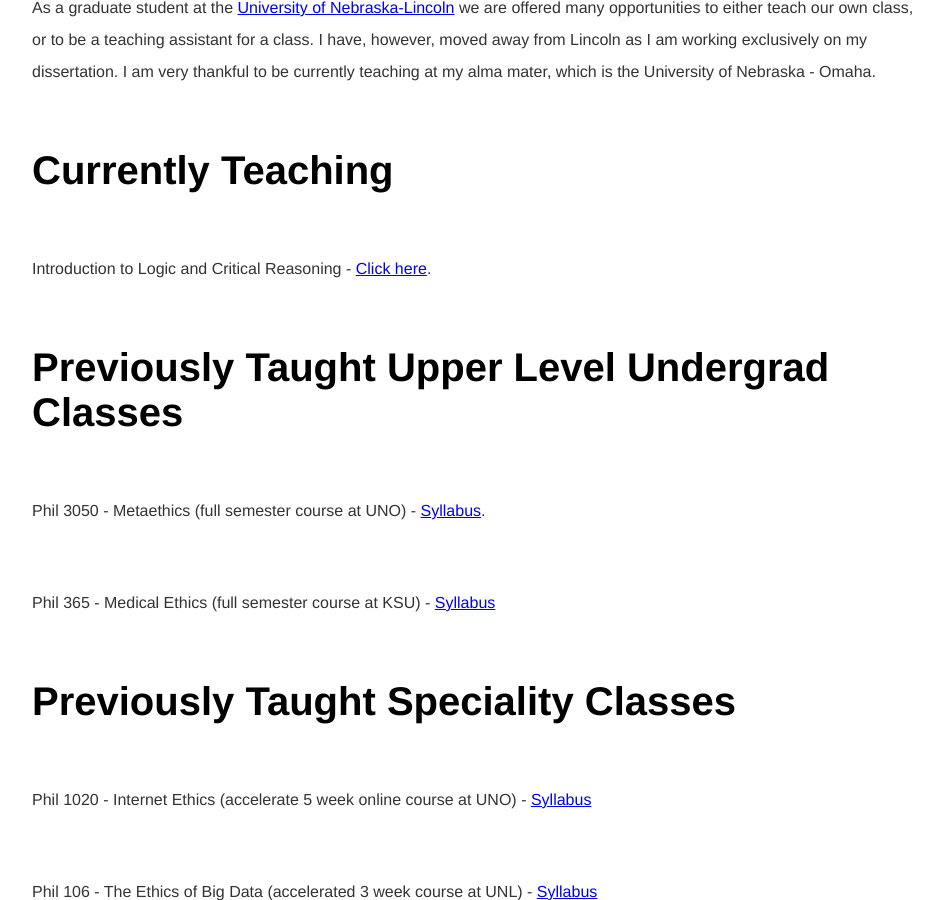
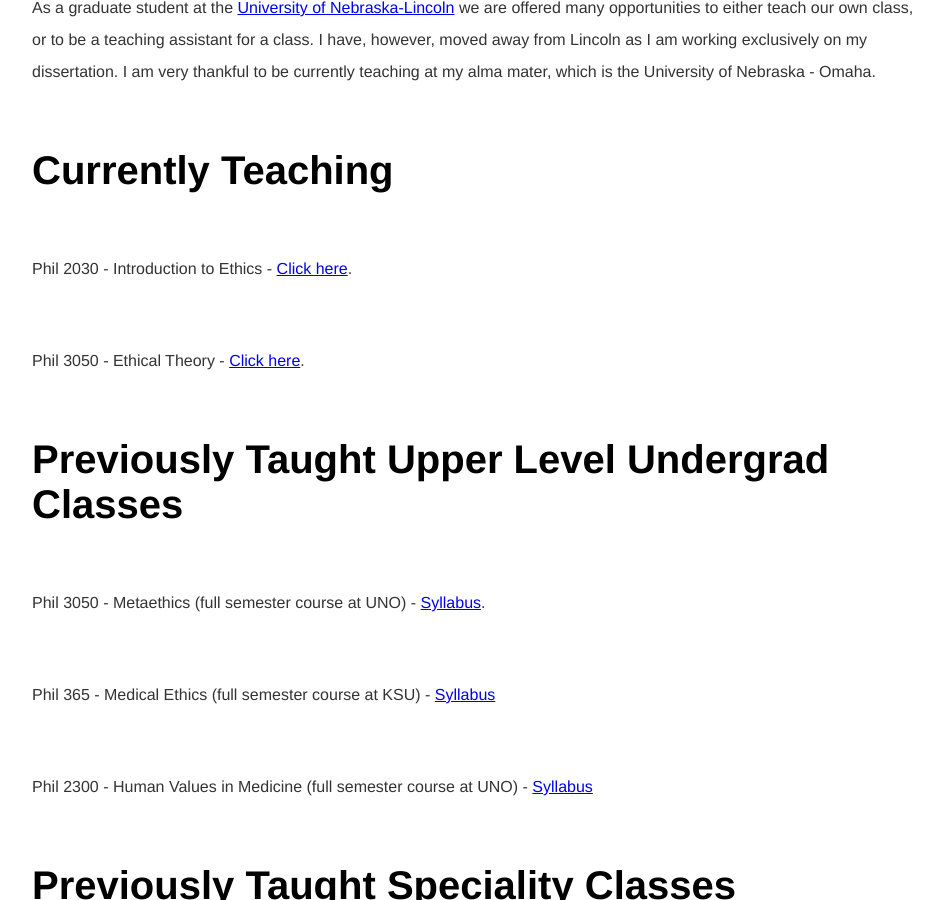
Before and after one commit to kevinjpatton/kevinjpatton.github.io, a Jekyll site: the page built from teaching/index.html, in a window 1280 px wide and 900 px high, scrolled down 219 px. Shown: the whole window, without its empty margins (160-1103 px from the left). Built offline with Jekyll 4.4.1, drawn with Linux system fonts in a browser that asks for light colours; Markdown is read by kramdown in place of the engine named in the settings.

Commit message:
Update index.html

```diff
--- a/teaching/index.html
+++ b/teaching/index.html
@@ -6,11 +6,14 @@
 <p>As a graduate student at the <a href="http://www.unl.edu/philosophy/graduate-students#patton" target="_blank">University of Nebraska-Lincoln</a>  we are offered many opportunities to either teach our own class, or to be a teaching assistant for a class.  I have, however, moved away from Lincoln as I am working exclusively on my dissertation.  I am very thankful to be currently teaching at my alma mater, which is the University of Nebraska - Omaha.
 
 <h1>Currently Teaching</h1>
-<p> Introduction to Logic and Critical Reasoning - <a href="/teaching/phil_1210//index.html" target="_blank">Click here</a>.</p>
+<p> Phil 2030 - Introduction to Ethics - <a href="/teaching/phil_1210//index.html" target="_blank">Click here</a>.</p>
+<p> Phil 3050 - Ethical Theory - <a href="/teaching/phil_3050//index.html" target="_blank">Click here</a>.</p>
+
 
  <h1>Previously Taught Upper Level Undergrad Classes</h1>
 <p>Phil 3050 - Metaethics (full semester course at UNO) - <a href="/teaching/phil_3050/Phil3050_Syllabus.pdf" target="_blank">Syllabus</a>.</p>
 <p>Phil 365 - Medical Ethics (full semester course at KSU) - <a href="/teaching/phil_365/Syllabus_Phil365_Spring2020.pdf" target="_blank">Syllabus</a></p>
+<p>Phil 2300 - Human Values in Medicine (full semester course at UNO) - <a href="/teaching/phil_2300/Syllabus_Phil_2300_Fall_2022.pdf" target="_blank">Syllabus</a></p>
 
 <h1>Previously Taught Speciality Classes</h1>
 <p>Phil 1020 - Internet Ethics (accelerate 5 week online course at UNO) - <a href="/teaching/phil1020/Phil_1020_Syllabus.pdf" target="_blank">Syllabus</a></p>
```
